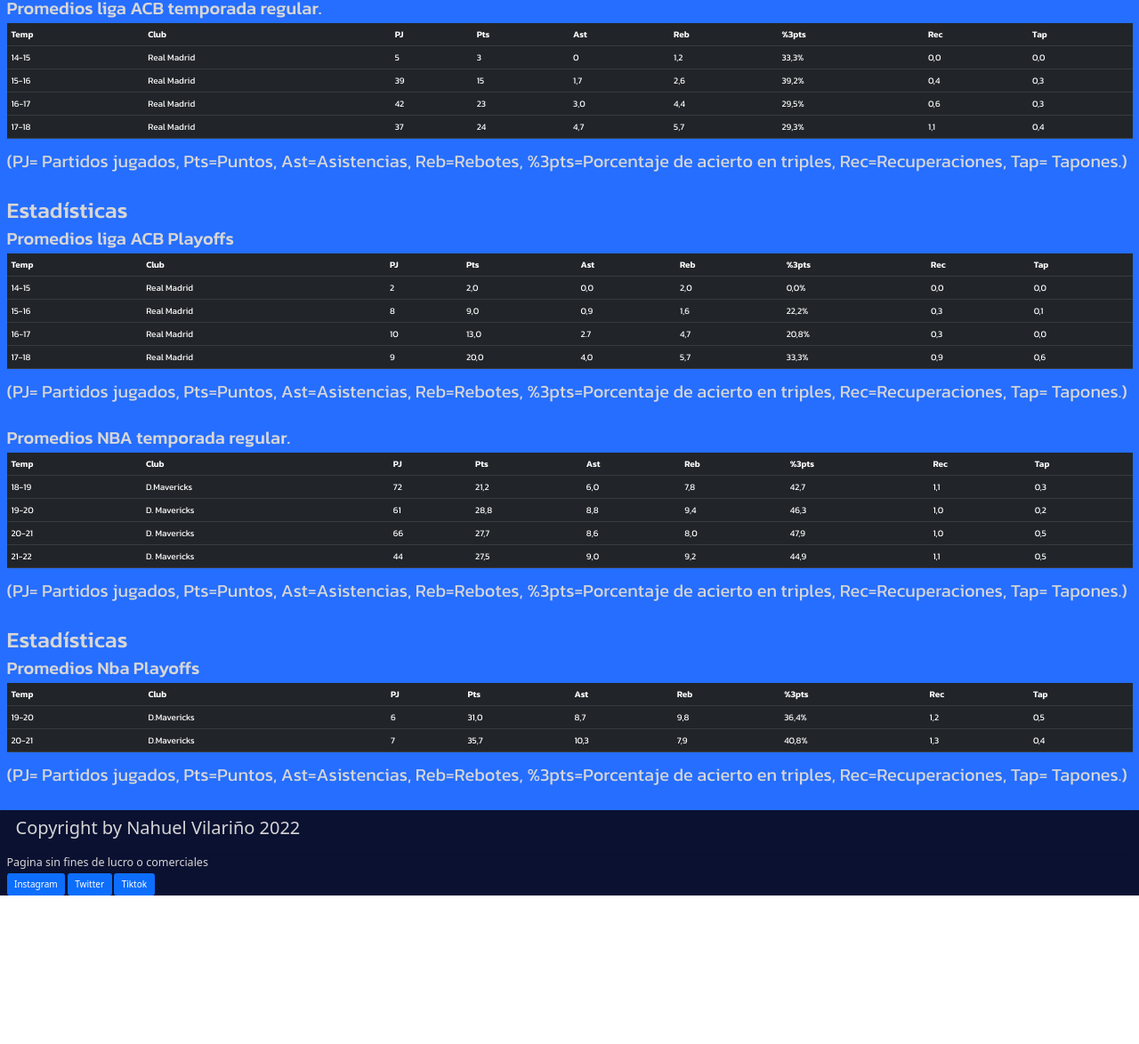
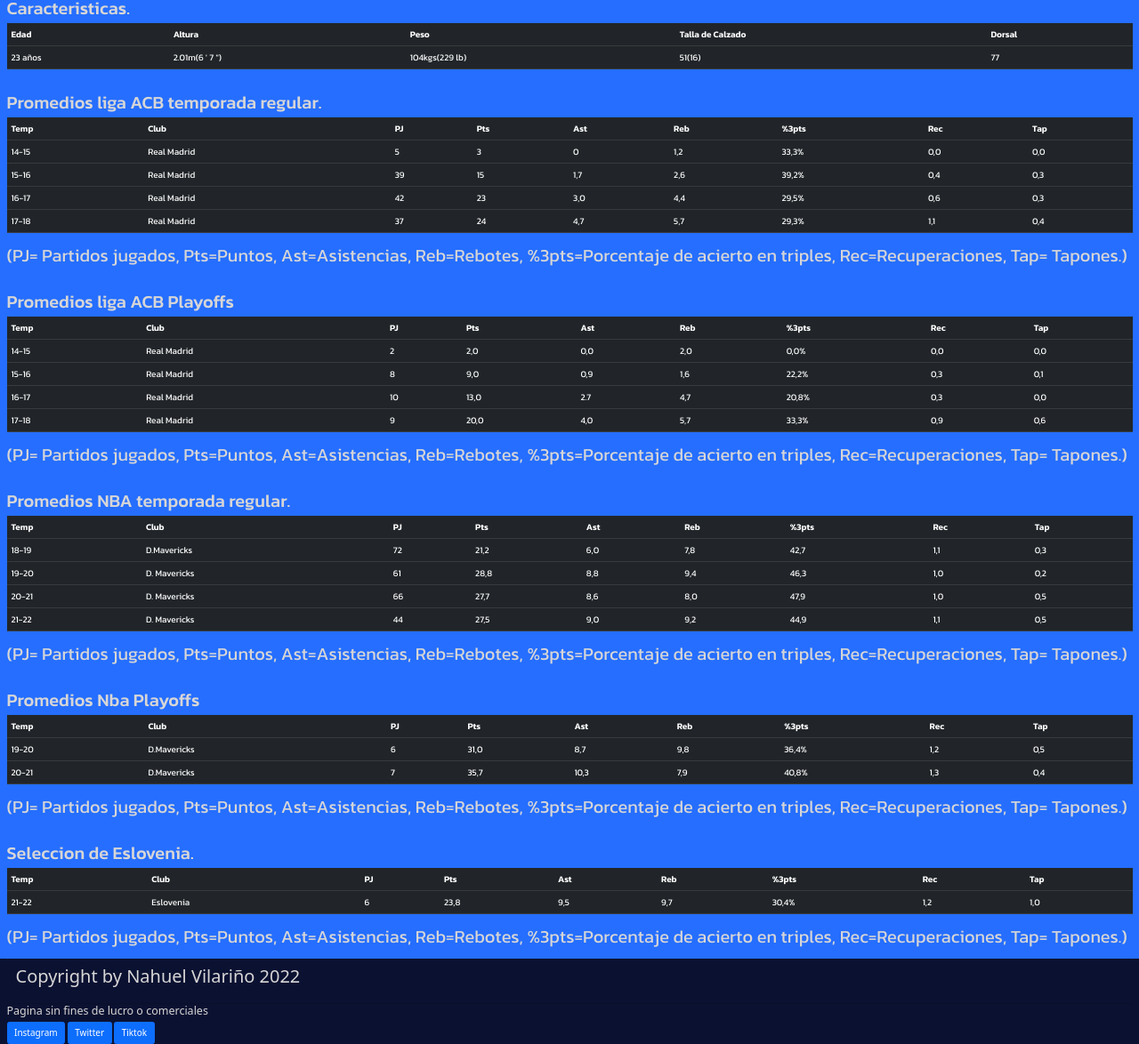
Before and after one commit to NahuelVilarino/Luka_Doncic-Nahuel_Vilarino, a website: page assets/pages/estadisticas.html in a window 1280 px wide. Shown: the part 224-1398 px from the top of the page at 89% size. Before the commit the page ends 1231 px from the top, so only its background shows below. Drawn offline with nearby package versions, Linux system fonts and the light colour scheme.

Commit message:
cambio mas reciente al proyecto final

```diff
--- a/assets/pages/estadisticas.html
+++ b/assets/pages/estadisticas.html
@@ -46,7 +46,29 @@
     <main id="tables">
         <section class="estadisticas">
             <div class="div_uno flex-column container">
-                <h1 class="first-title">Estadísticas</h1>
+                <h1 class="first-title">Estadísticas.</h1>
+                <h2>Caracteristicas.</h2>
+                <table class="table table-dark table-hover">
+                    <tr>
+                        <th>Edad</th>
+                        <th>Altura</th>
+                        <th>Peso</th>
+                        <th>Talla de Calzado</th>
+                        <th>Dorsal</th>
+                    </tr>
+                    <tr>
+                        <td>23 años</td>
+                        <td>2.01m(6 ′ 7 ″)</td>
+                        <td>104kgs(229 lb)</td>
+                        <td>51(16)</td>
+                        <td>77</td>
+                    </tr>
+                </table>
+                <br>
+            </div>
+        </section>
+        <section class="estadisticas">
+            <div class="div_uno flex-column container">
                 <h2>Promedios liga ACB temporada regular.</h2>
                 <table class="table table-dark table-hover">
                     <tr>
@@ -113,7 +135,6 @@
         </section>
         <section class="estadisticas">
           <div class="div_uno flex-column container">
-              <h1>Estadísticas</h1>
               <h2>Promedios liga ACB Playoffs</h2>
               <table class="table table-dark table-hover">
                   <tr>
@@ -246,7 +267,6 @@
         </section>
         <section class="estadisticas">
           <div class="div_uno flex-column container">
-              <h1>Estadísticas</h1>
               <h2>Promedios Nba Playoffs</h2>
               <table class="table table-dark table-hover">
                   <tr>
@@ -288,6 +308,36 @@
               </P>
               <br>
           </div>
+          <section class="estadisticas">
+            <div class="div_uno flex-column container">
+                <h2>Seleccion de Eslovenia.</h2>
+                <table class="table table-dark table-hover">
+                    <tr>
+                        <th>Temp</th>
+                        <th>Club</th>
+                        <th>PJ</th>
+                        <th>Pts</th>
+                        <th>Ast</th>
+                        <th>Reb</th>
+                        <th>%3pts</th>
+                        <th>Rec</th>
+                        <th>Tap</th>
+                    </tr>
+                    <tr>
+                        <td>21-22</td>
+                        <td>Eslovenia</td>
+                        <td>6</td>
+                        <td>23,8</td>
+                        <td>9,5</td>
+                        <td>9,7</td>
+                        <td>30,4%</td>
+                        <td>1,2</td>
+                        <td>1,0</td>
+                    </tr>
+                </table>
+                <P class="parrafo_tabla">(PJ= Partidos jugados, Pts=Puntos, Ast=Asistencias, Reb=Rebotes, %3pts=Porcentaje de acierto en
+                    triples, Rec=Recuperaciones, Tap= Tapones.)
+                </P>
       </section>
     </main>
     <!--Fin del main-->
```
